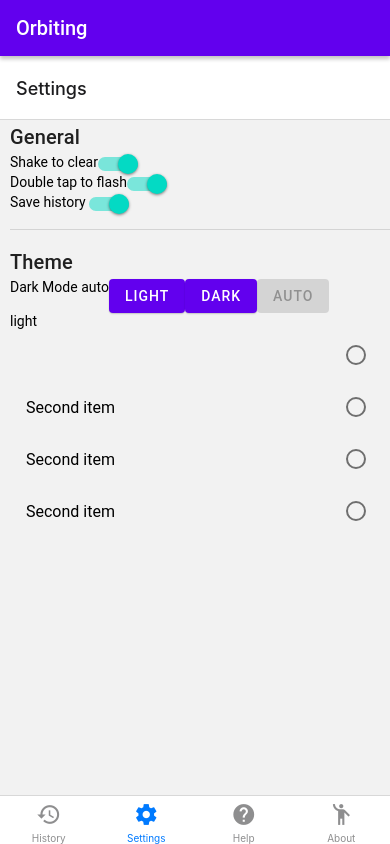
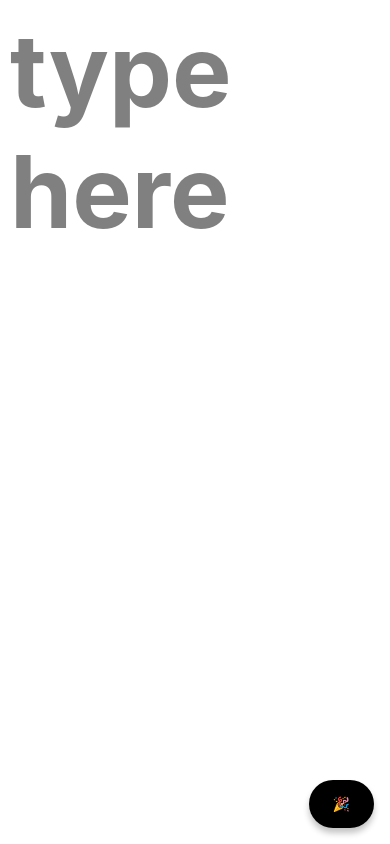
Before and after one commit to danzajac/Orbiting-App, a React Native app: screen / in a window 390 px wide. Built offline with nearby package versions, Linux system fonts and the light colour scheme.

Commit message:
proper routing in its right place

```diff
--- a/App.js
+++ b/App.js
@@ -6,7 +6,7 @@ import { createNativeStackNavigator } from '@react-navigation/native-stack';
 
 import { createBottomTabNavigator } from '@react-navigation/bottom-tabs';
 
-// import { Provider as PaperProvider } from 'react-native-paper';
+import { Provider as PaperProvider } from 'react-native-paper';
 
 import CustomNavigationBar from './components/NavBar';
 import { MaterialIcons } from "@expo/vector-icons";
@@ -29,7 +29,7 @@ const UtilityTab = createBottomTabNavigator();
 
 function UtilityStackScreen() {
   return (
-    <UtilityTab.Navigator backBehavior='history'  initialRouteName="Settings" screenOptions={{
+    <UtilityTab.Navigator backBehavior='history'  initialRouteName="History" screenOptions={{
       tabBarStyle: { position: 'absolute' },
 
     }}>
@@ -73,10 +73,10 @@ const Stack = createNativeStackNavigator();
 function App() {
   return (
     <StateProvider>
-      {/* <PaperProvider > */}
+      <PaperProvider >
         <NavigationContainer>
           <Stack.Navigator
-            initialRouteName="Utility"
+            initialRouteName="Editor"
             screenOptions={{
               header: (props) => <CustomNavigationBar {...props} />,
             }}>
@@ -86,7 +86,7 @@ function App() {
 
           </Stack.Navigator>
         </NavigationContainer>
-      {/* </PaperProvider> */}
+      </PaperProvider>
     </StateProvider>
   );
 }
```
